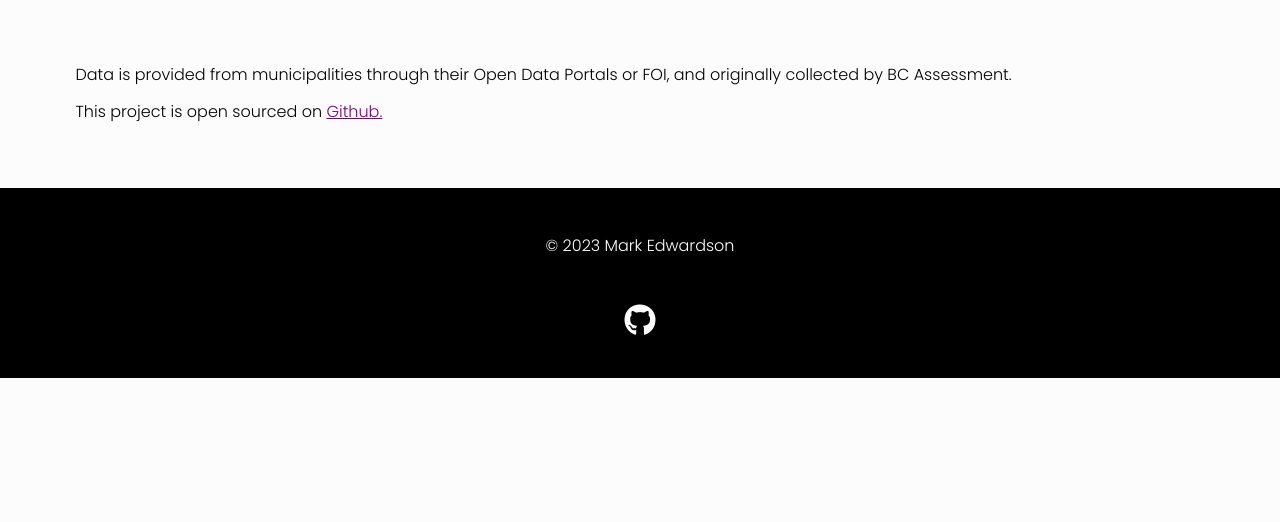
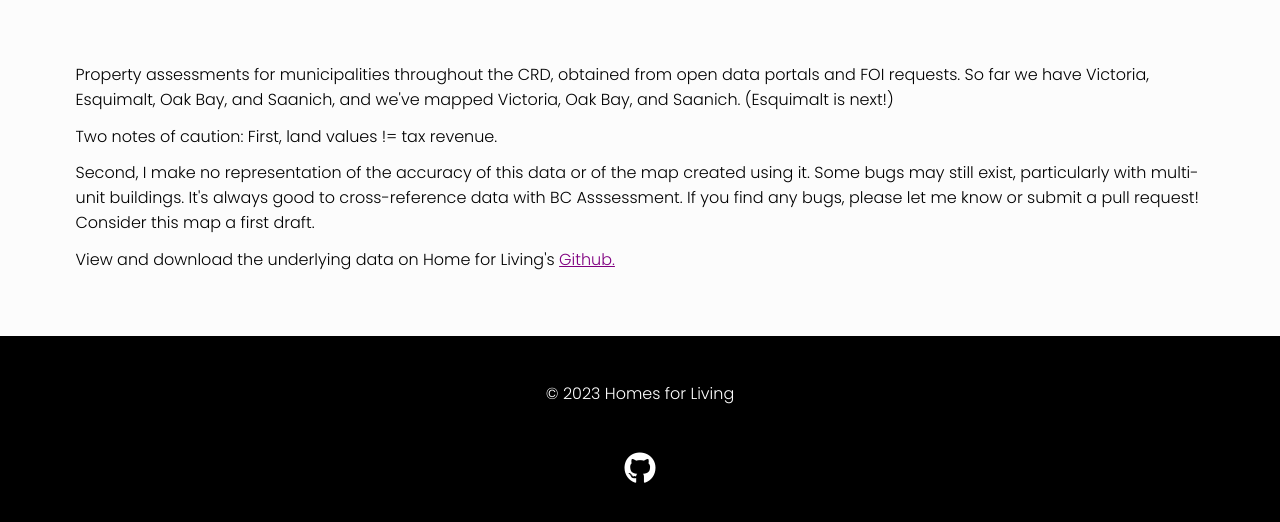
Before and after one commit to homesforliving/property-assessments, a plain HTML site: page docs/index.html in a window 1280 px wide. Shown: the part 965-1487 px from the top of the page. Before the commit the page ends 1343 px from the top, so only its background shows below. Drawn offline with nearby package versions, Linux system fonts and the light colour scheme.

Commit message:
Update index.html

```diff
--- a/docs/index.html
+++ b/docs/index.html
@@ -84,17 +84,26 @@
   <div class="divider"></div>
 
   <section class="container">
+    <p>
+    Property assessments for municipalities throughout the CRD, obtained from open data portals and FOI requests. So far we have Victoria, Esquimalt, Oak Bay, and Saanich, and we've mapped Victoria, Oak Bay, and Saanich. (Esquimalt is next!) </p>
 
     <p>
-      Data is provided from municipalities through their Open Data Portals or FOI, and originally collected by BC Assessment.
-      </p>
-    <p>This project is open sourced on <a title="Project Github" href="https://github.com/homesforliving/property-assessments">Github.</a></p>
+
+    Two notes of caution: First, land values != tax revenue.</p>
+
+    <p>
+Second, I make no representation of the accuracy of this data or of the map created using it. Some bugs may still exist, particularly with multi-unit buildings. It's always good to cross-reference data with BC Asssessment. If you find any bugs, please let me know or submit a pull request! Consider this map a first draft.
+
+</p>
+
+    <p>
+      View and download the underlying data on Home for Living's <a title="Project Github" href="https://github.com/homesforliving/property-assessments">Github.</a></p>
 
   </section>
   <div class="divider"></div>
   <footer id="footer">
 
-    <p>&copy; 2023 Mark Edwardson</p>
+    <p>&copy; 2023 Homes for Living</p>
     <a title="My Github" href="https://github.com/homesforliving"><i class="fa-brands fa-github fa-2xl"></i></a>
 
   </footer>
```
